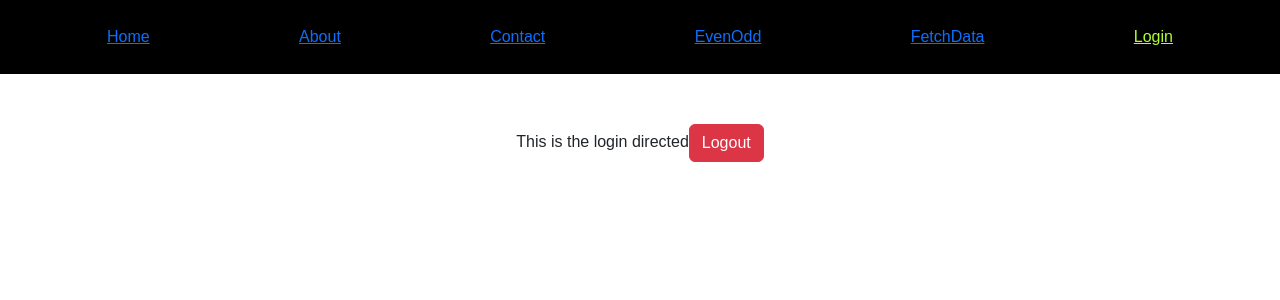
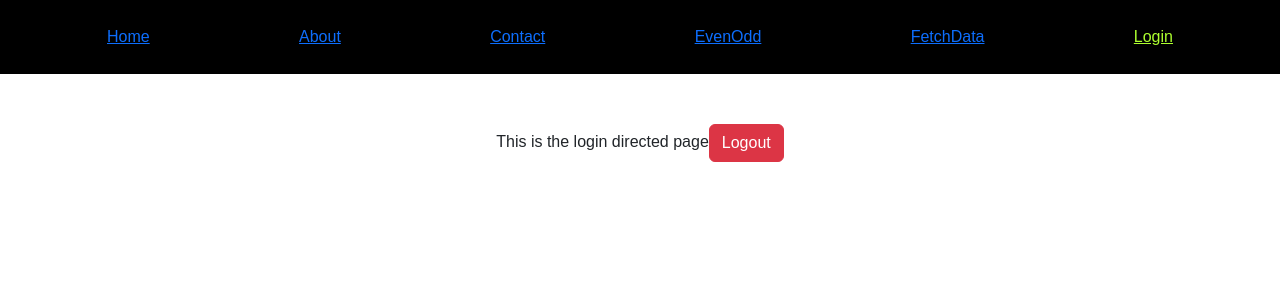
Before and after one commit to tarunmungurah/react-contact-form, a React (Create React App) app: page /dashboard in a window 1280 px wide. Shown: the top 300 px of the page. Built offline with nearby package versions, Linux system fonts and the light colour scheme; sample sign-in values are in the browser's storage.

Commit message:
Login page using token for security

```diff
--- a/src/Pages/Dashboard.js
+++ b/src/Pages/Dashboard.js
@@ -11,12 +11,13 @@ function Dashboard(){
     },[])
 
 
-    return <div>This is the login directed
+    return <div>This is the login directed page
         <button className="btn btn-danger"  onClick={() => {
                 localStorage.removeItem('token')
                 navigate('/Login')
             }}>Logout</button>
 
+
     </div>;
 }
 
--- a/src/Pages/Login.js
+++ b/src/Pages/Login.js
@@ -59,16 +59,14 @@ function Login(){
     )
       .then((res) => {
         console.log(res.data);
-        localStorage.setItem('token', res.data.token)
+        localStorage.setItem('token', res?.data?.jwt)
         navigate('/Dashboard')
       })
       .catch((err) => {
+        console.log(err?.response?.data?.error)
         if (err.code === 'ERR_BAD_REQUEST')
 
-
-
-
-        setError('Not Found');
+        setError('Invalid identifier or password');
         console.log(err)
       })
   }
@@ -88,7 +86,6 @@ function Login(){
                             required
                             className="login__input"
                             placeholder="Email"/>
-                        {/* <p>{error}</p> */}
                         <p className="msg_email">{message_email}</p>
 
                         </div>
@@ -108,6 +105,7 @@ function Login(){
                         <p>{message_password}</p>
                         {isSubmitted && password === '' && <p className="required"> This field is required </p>}
                         </div>
+                        <p>{error}</p>
 
                         <button className="button login__submit" onClick={OnSubmitForm}>
                             <span className="button__text">Log In Now</span >
```
